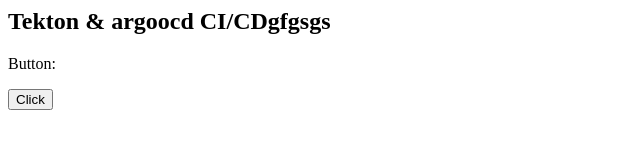
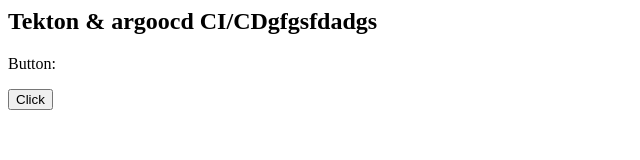
Before and after one commit to arunvel1988/appv1_docker, a plain HTML site: page index.html in a window 1280 px wide. Shown: the full height of the page, 0-640 px from the left. Drawn offline with Linux system fonts and the light colour scheme.

Commit message:
Update index.html

```diff
--- a/index.html
+++ b/index.html
@@ -1,6 +1,6 @@
 <html>
 <body>
-<h2> Tekton & argoocd CI/CDgfgsgs  </h2>
+<h2> Tekton & argoocd CI/CDgfgsfdadgs  </h2>
 <p> Button:</p>
 <button>Click</button>
 </body>
```
